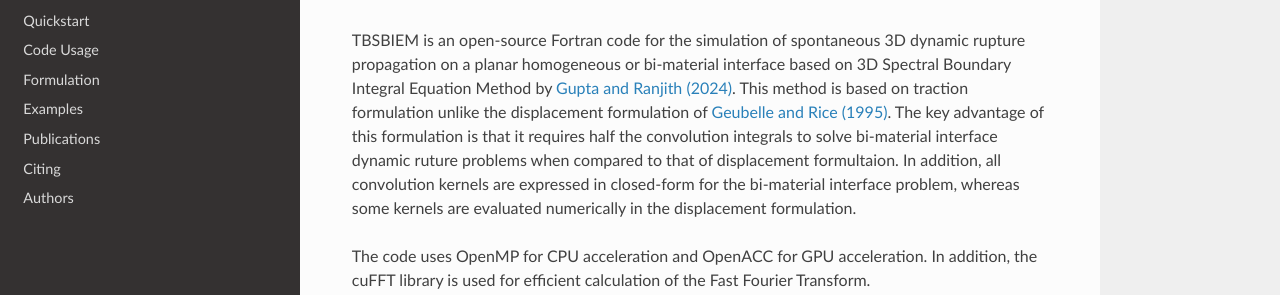
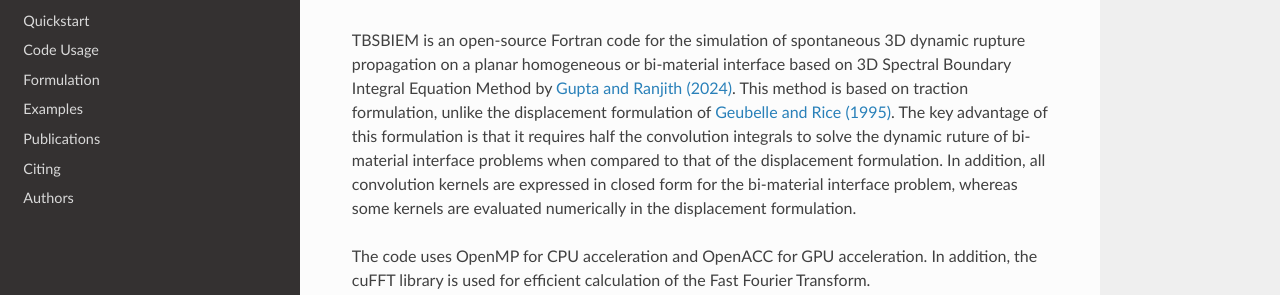
Before and after one commit to ranjkunn/TBSBIEM, a Sphinx documentation site: the page built from Documentation/index.rst, in a window 1280 px wide and 900 px high. Shown: the part 131-426 px from the top of the window. Built offline with Sphinx 7.4.7 and the Read the Docs theme 3.1.0, drawn with Linux system fonts in a browser that asks for light colours.

Commit message:
Update index.rst

```diff
--- a/Documentation/index.rst
+++ b/Documentation/index.rst
@@ -6,7 +6,7 @@
 TBSBIEM
 ############
 
-TBSBIEM is an open-source Fortran code for the simulation of spontaneous 3D dynamic rupture propagation on a planar homogeneous or bi-material interface based on 3D Spectral Boundary Integral Equation Method by `Gupta and Ranjith (2024) <https://doi.org/10.1002/nag.3632>`_. This method is based on traction formulation unlike the displacement formulation of `Geubelle and Rice (1995) <http://www.sciencedirect.com/science/article/pii/002250969500043I>`_. The key advantage of this formulation is that it requires half the convolution integrals to solve bi-material interface dynamic ruture problems when compared to that of displacement formultaion. In addition, all convolution kernels are expressed in closed-form for the bi-material interface problem, whereas some kernels are evaluated numerically in the displacement formulation.
+TBSBIEM is an open-source Fortran code for the simulation of spontaneous 3D dynamic rupture propagation on a planar homogeneous or bi-material interface based on 3D Spectral Boundary Integral Equation Method by `Gupta and Ranjith (2024) <https://doi.org/10.1002/nag.3632>`_. This method is based on traction formulation, unlike the displacement formulation of `Geubelle and Rice (1995) <http://www.sciencedirect.com/science/article/pii/002250969500043I>`_. The key advantage of this formulation is that it requires half the convolution integrals to solve the dynamic ruture of bi-material interface problems when compared to that of the displacement formulation. In addition, all convolution kernels are expressed in closed form for the bi-material interface problem, whereas some kernels are evaluated numerically in the displacement formulation.
 
 The code uses OpenMP for CPU acceleration and OpenACC for GPU acceleration. In addition, the cuFFT library is used for efficient calculation of the Fast Fourier Transform.
 
```
